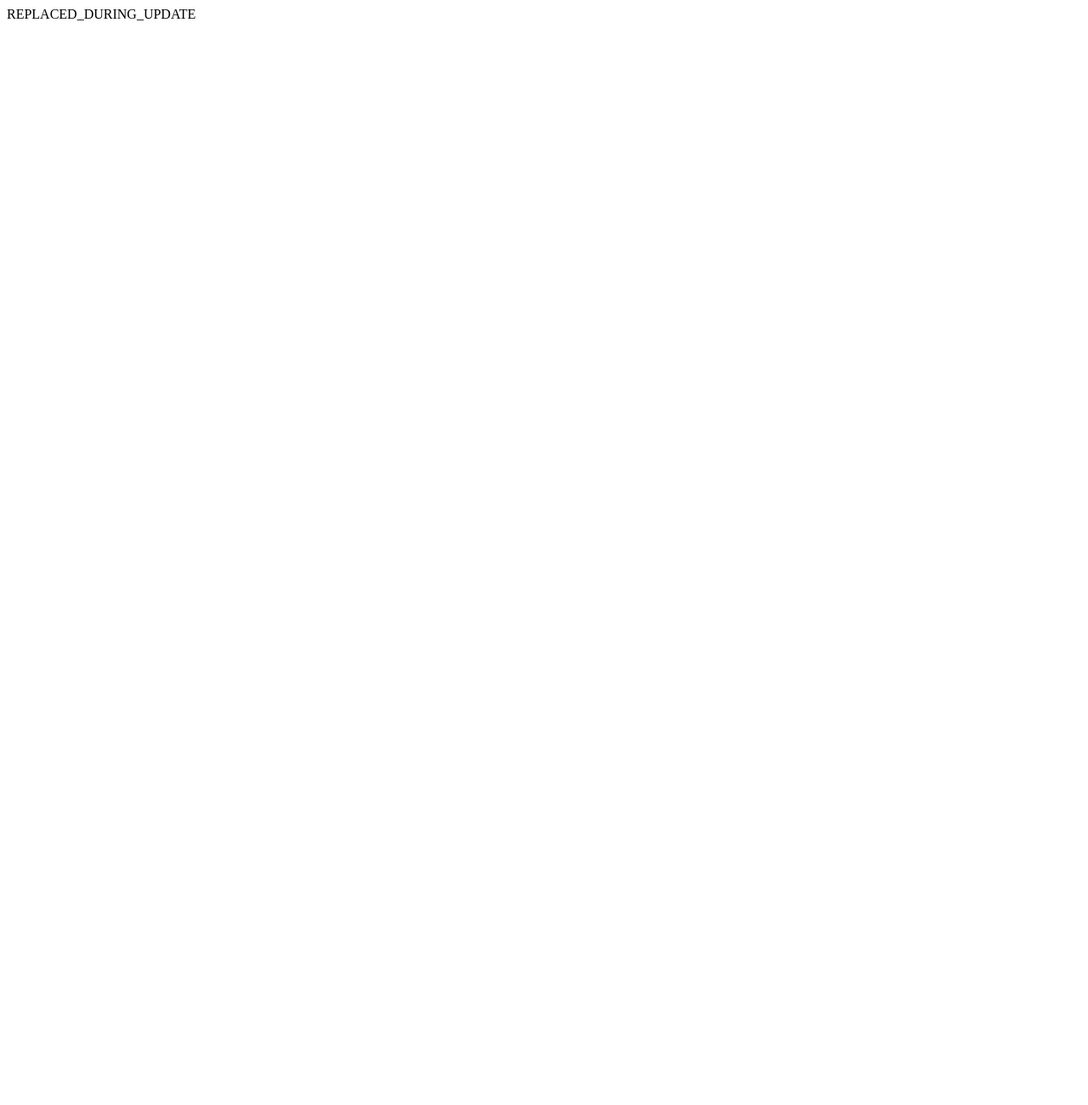
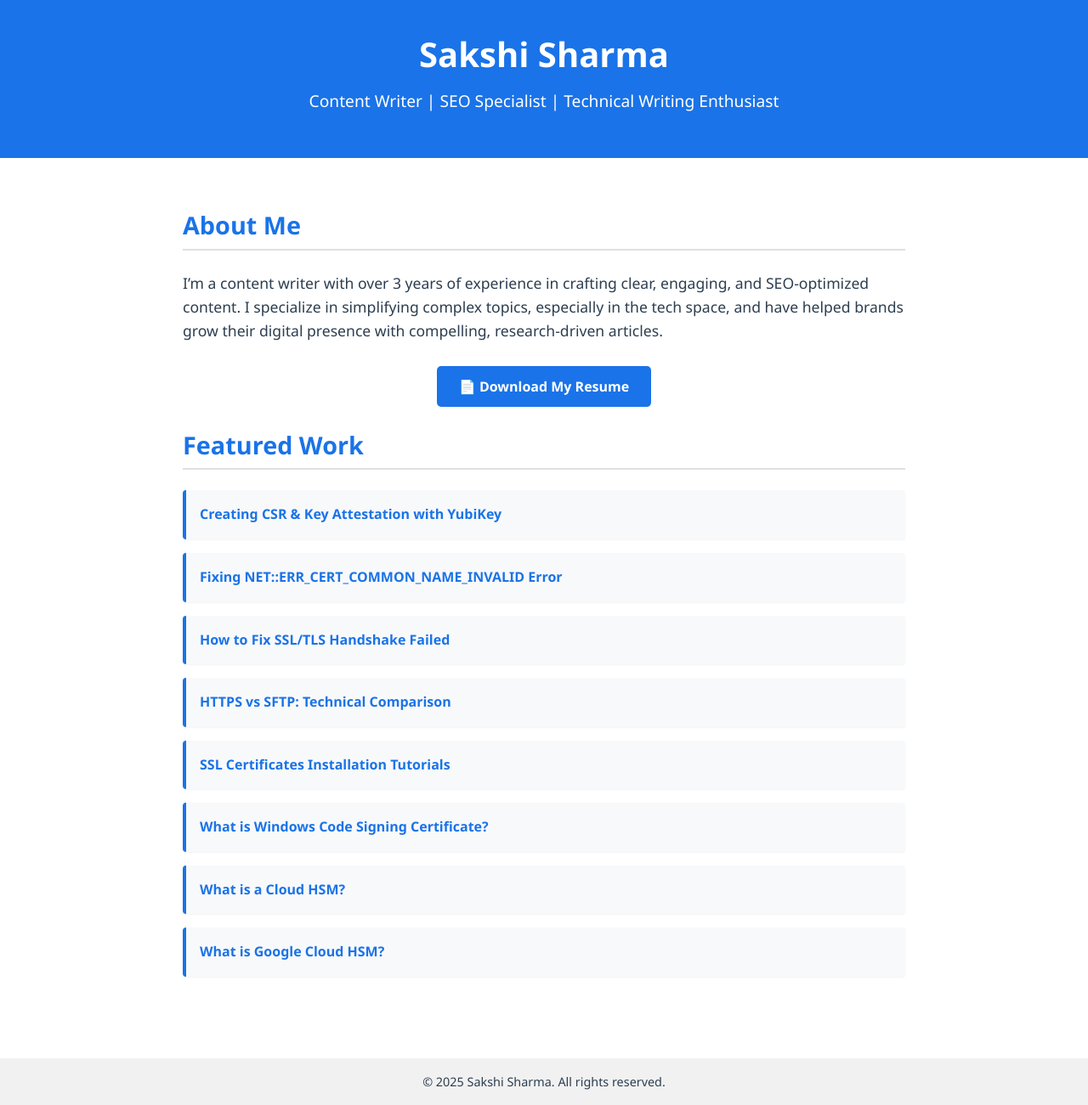
Before and after one commit to Sakshi-Sharma-Portfolio/Repository, a plain HTML site: page index.html in a window 1280 px wide. Shown: the whole page at 85% size. Before the commit the page ends 800 px from the top, so only its background shows below. Drawn offline with Linux system fonts and the light colour scheme.

Commit message:
index.html

```diff
--- a/index.html
+++ b/index.html
@@ -1 +1,126 @@
-REPLACED_DURING_UPDATE
+<!DOCTYPE html>
+<html lang="en">
+<head>
+  <meta charset="UTF-8">
+  <meta name="viewport" content="width=device-width, initial-scale=1.0">
+  <title>Sakshi Sharma | Content Writing Portfolio</title>
+  <style>
+    body {
+      font-family: 'Segoe UI', Tahoma, Geneva, Verdana, sans-serif;
+      margin: 0;
+      padding: 0;
+      background: #ffffff;
+      color: #2c3e50;
+      line-height: 1.6;
+    }
+    header {
+      background: #1a73e8;
+      color: white;
+      padding: 2rem;
+      text-align: center;
+    }
+    header h1 {
+      margin: 0;
+      font-size: 2.5rem;
+    }
+    header p {
+      margin-top: 0.5rem;
+      font-size: 1.2rem;
+      font-weight: 300;
+    }
+    main {
+      padding: 2rem;
+      max-width: 850px;
+      margin: auto;
+    }
+    .about {
+      margin-bottom: 2.5rem;
+    }
+    .about p {
+      font-size: 1.1rem;
+    }
+    h2 {
+      color: #1a73e8;
+      font-size: 1.8rem;
+      border-bottom: 2px solid #e0e0e0;
+      padding-bottom: 0.3rem;
+    }
+    ul {
+      list-style: none;
+      padding: 0;
+    }
+    li {
+      background: #f8f9fa;
+      margin: 1rem 0;
+      padding: 1rem;
+      border-left: 4px solid #1a73e8;
+      border-radius: 4px;
+      box-shadow: 0 1px 2px rgba(0, 0, 0, 0.05);
+    }
+    li a {
+      text-decoration: none;
+      color: #1a73e8;
+      font-weight: 600;
+    }
+    li a:hover {
+      text-decoration: underline;
+    }
+    .resume-button {
+      text-align: center;
+      margin: 2rem 0;
+    }
+    .resume-button a {
+      background-color: #1a73e8;
+      color: white;
+      padding: 0.8rem 1.6rem;
+      text-decoration: none;
+      border-radius: 5px;
+      font-weight: 600;
+      font-size: 1rem;
+    }
+    .resume-button a:hover {
+      background-color: #0c59c4;
+    }
+    footer {
+      text-align: center;
+      padding: 1rem;
+      font-size: 0.9rem;
+      background: #f1f1f1;
+      margin-top: 3rem;
+    }
+  </style>
+</head>
+<body>
+  <header>
+    <h1>Sakshi Sharma</h1>
+    <p>Content Writer | SEO Specialist | Technical Writing Enthusiast</p>
+  </header>
+  <main>
+    <section class="about">
+      <h2>About Me</h2>
+      <p>I’m a content writer with over 3 years of experience in crafting clear, engaging, and SEO-optimized content. I specialize in simplifying complex topics, especially in the tech space, and have helped brands grow their digital presence with compelling, research-driven articles.</p>
+    </section>
+
+    <div class="resume-button">
+      <a href="Sakshi_Sharma_Resume.pdf" download>📄 Download My Resume</a>
+    </div>
+
+    <section>
+      <h2>Featured Work</h2>
+      <ul>
+        <li><a href="creating-csr-and-key-attestation-using-yubikey-token.docx">Creating CSR & Key Attestation with YubiKey</a></li>
+        <li><a href="how-to-fix-neterr_cert_common_name_invalid-error.docx">Fixing NET::ERR_CERT_COMMON_NAME_INVALID Error</a></li>
+        <li><a href="how-to-fix-ssl-tls-handshake-failed-error.docx">How to Fix SSL/TLS Handshake Failed</a></li>
+        <li><a href="https-vs-sftp.docx">HTTPS vs SFTP: Technical Comparison</a></li>
+        <li><a href="ssl-certificates-installation-tutorials.docx">SSL Certificates Installation Tutorials</a></li>
+        <li><a href="what-is-windows-code-signing-certificate.docx">What is Windows Code Signing Certificate?</a></li>
+        <li><a href="what-is-a-cloud-hardware-security-module.docx">What is a Cloud HSM?</a></li>
+        <li><a href="what-is-google-cloud-hsm.docx">What is Google Cloud HSM?</a></li>
+      </ul>
+    </section>
+  </main>
+  <footer>
+    &copy; 2025 Sakshi Sharma. All rights reserved.
+  </footer>
+</body>
+</html>
```
